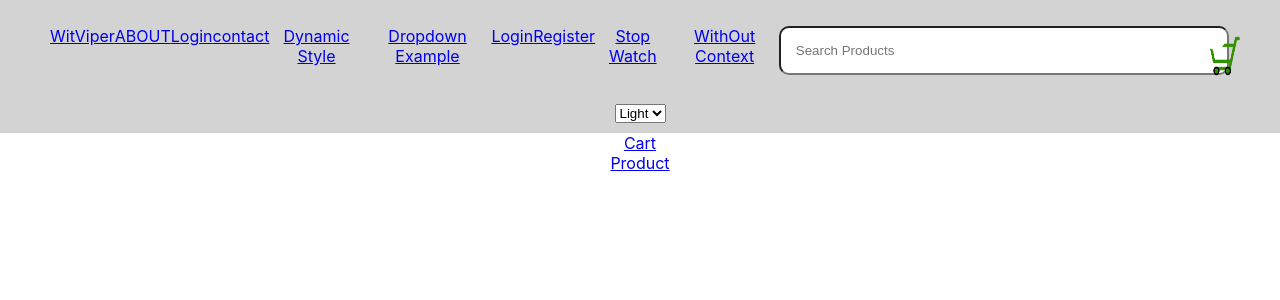
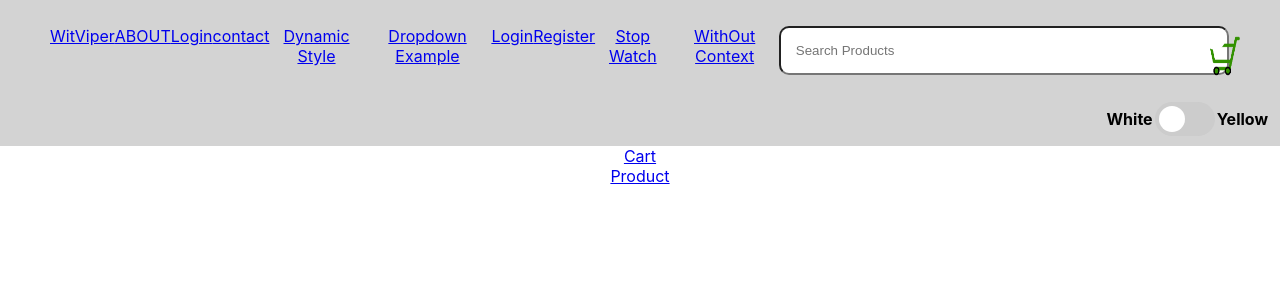
Before and after one commit to vishallovecode/learn-react-with-project, a React (Create React App) app: page / in a window 1280 px wide. Shown: the top 300 px of the page. Built offline with nearby package versions, Linux system fonts and the light colour scheme.

Commit message:
Toggle_Button

```diff
--- a/src/Header.jsx
+++ b/src/Header.jsx
@@ -1,5 +1,5 @@
 
-import { useContext } from 'react';
+import { useContext, useState } from 'react';
 import { Link } from 'react-router-dom';
 import LInput from './component/input/input';
 import { AppContext } from './context/context';
@@ -7,13 +7,21 @@ import { StoreContext } from './context/store';
 import './header.css'
  const Header = (props) => {
   const {cartCount , searchProduct} = props;
-  const {actions} = useContext(StoreContext)
+  const {actions,state} = useContext(StoreContext)
 
-  const themeHandler = (e) => {
-    actions.generalActions.updateTheme(e.target.value)
+  const themeHandler1 = (e) => {
+    let a='white'
+    if(!e.target.checked){
+      a='white'
+    }else {
+      a='yellow'
+    }
+    actions.generalActions.updateHeaderTheme(a)
   }
+
+
    return (
-    <div className='header-cont'>
+    <div className='header-cont' style={{background:state.generalStates?.headerTheme}}>
     <header>
       <ul className="header-items">
         <Link to= "/" >WitViper</Link>
@@ -33,12 +41,20 @@ import './header.css'
         <div className='count'>{cartCount?.data?.value}</div>
         </li>
       </ul>
-   <select onChange={themeHandler}>
+   {/* <select onChange={themeHandler}>
    <option value = {'white'}>Light</option>
     <option value = {'black'}>Dark</option>
     <option value = {'red'}>Red</option>
     <option value = "gray">Gray</option>
-   </select>
+   </select> */}
+   <div className='toggleBtn'>
+   <div className="div1">White</div>
+   <label class="switch">
+  <input type="checkbox" onChange={themeHandler1}/>
+  <span class="slider round"></span>
+</label>
+<div className="div1">Yellow</div>
+   </div>
     </header>
     </div>
   );
--- a/src/context/actions/constant.js
+++ b/src/context/actions/constant.js
@@ -1,2 +1,3 @@
 export const UPDATE_USER_INFO = `UPDATE_USER_INFO`;
 export const UPDATE_THEME = 'UPDATE_THEME';
+export const UPDATE_HEADER_THEME='UPDATE_HEADER_THEME'
--- a/src/context/actions/generalActions.js
+++ b/src/context/actions/generalActions.js
@@ -1,4 +1,4 @@
-import { UPDATE_THEME, UPDATE_USER_INFO } from "./constant";
+import { UPDATE_THEME, UPDATE_USER_INFO ,UPDATE_HEADER_THEME} from "./constant";
 
 export const generalActions = (props) => {
   return {
@@ -7,6 +7,9 @@ export const generalActions = (props) => {
     },
     updateTheme: (theme)=> {
         props.dispatch({type:UPDATE_THEME ,theme})
+    },
+    updateHeaderTheme:(value)=>{
+      props.dispatch({type:UPDATE_HEADER_THEME,value})
     }
   };
 };
--- a/src/context/reducer/index.js
+++ b/src/context/reducer/index.js
@@ -1,8 +1,9 @@
-import { UPDATE_THEME, UPDATE_USER_INFO } from "../actions/constant";
+import { UPDATE_THEME, UPDATE_USER_INFO ,UPDATE_HEADER_THEME} from "../actions/constant";
 
 export const generalStates = {
   theme: 'black',
   userInfo: {},
+  headerTheme:'white'
 };
 
 export const generalReducer = (state, action) => {
@@ -17,6 +18,11 @@ export const generalReducer = (state, action) => {
         ...state,
         theme: action.theme,
       };
+    case UPDATE_HEADER_THEME:
+      return {
+        ...state,
+        headerTheme: action.value,
+      };
     default:
       throw new Error("Unexpected action");
   }
--- a/src/header.css
+++ b/src/header.css
@@ -26,3 +26,76 @@ font-weight: 700;
     color: #f00;
     font-weight: 800;
 }
+
+.toggleBtn{
+  display: flex;
+  justify-content: end;
+}
+.switch {
+    position: relative;
+    display: inline-block;
+    width: 60px;
+    height: 34px;
+  }
+
+
+  /* Hide default HTML checkbox */
+  .switch input {
+    opacity: 0;
+    width: 0;
+    height: 0;
+  }
+
+  /* The slider */
+  .slider {
+    position: absolute;
+    cursor: pointer;
+    top: 0;
+    left: 0;
+    right: 0;
+    bottom: 0;
+    background-color: #ccc;
+    -webkit-transition: .4s;
+    transition: .4s;
+  }
+
+  .slider:before {
+    position: absolute;
+    content: "";
+    height: 26px;
+    width: 26px;
+    left: 4px;
+    bottom: 4px;
+    background-color: white;
+    -webkit-transition: .4s;
+    transition: .4s;
+  }
+
+  input:checked + .slider {
+    background-color: #2196F3;
+  }
+
+  input:focus + .slider {
+    box-shadow: 0 0 1px #2196F3;
+  }
+
+  input:checked + .slider:before {
+    -webkit-transform: translateX(26px);
+    -ms-transform: translateX(26px);
+    transform: translateX(26px);
+  }
+
+  /* Rounded sliders */
+  .slider.round {
+    border-radius: 34px;
+  }
+
+  .slider.round:before {
+    border-radius: 50%;
+  }
+  .div1{
+    display: flex;
+    align-items: center;
+    padding: 2px;
+    font-weight: 700;
+  }
```
Also changed, not shown: 1 other file (tests, documents, lock files or other folders).
